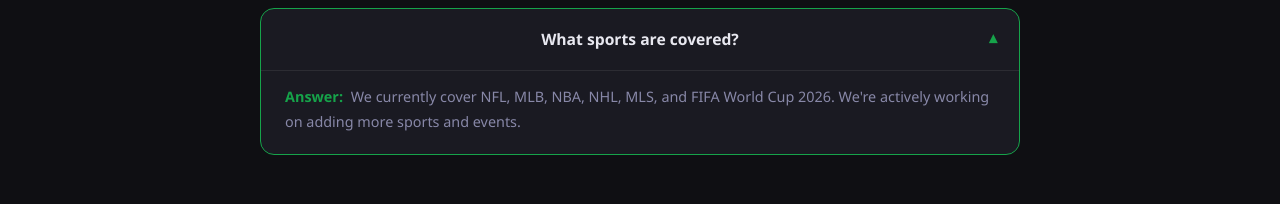
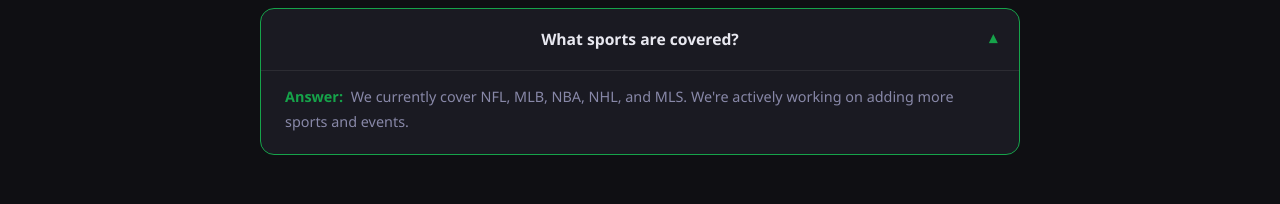
Before and after one commit to afruci/Claude-Website, a plain HTML site: page index.html in a window 1280 px wide. Both pictures are taken after a click on the heading "What sports are covered?". Shown: the part 1630-1834 px from the top of the page. Drawn offline with Linux system fonts and the light colour scheme.

Commit message:
Update index.html

```diff
--- a/index.html
+++ b/index.html
@@ -202,7 +202,7 @@
 
         <details class="faq-item">
           <summary class="faq-q">What sports are covered?</summary>
-          <div class="faq-a"><span class="faq-label">Answer:</span> We currently cover NFL, MLB, NBA, NHL, MLS, and FIFA World Cup 2026. We're actively working on adding more sports and events.</div>
+          <div class="faq-a"><span class="faq-label">Answer:</span> We currently cover NFL, MLB, NBA, NHL, and MLS. We're actively working on adding more sports and events.</div>
         </details>
 
       </div>
```
